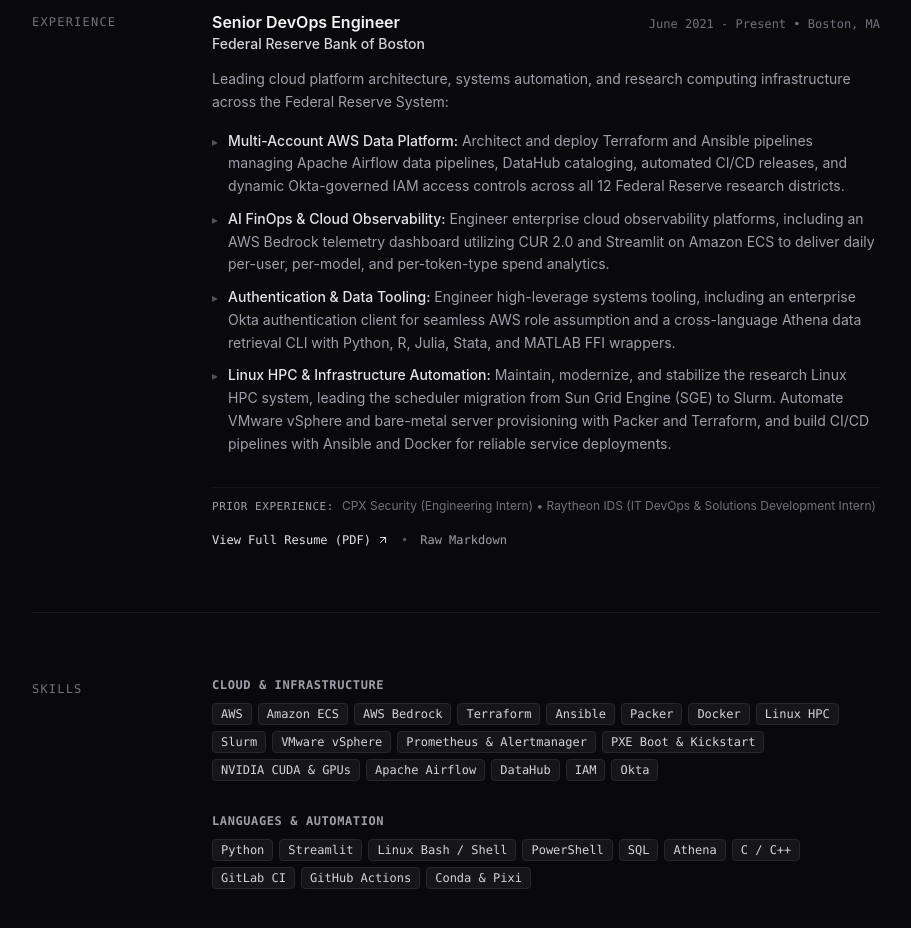
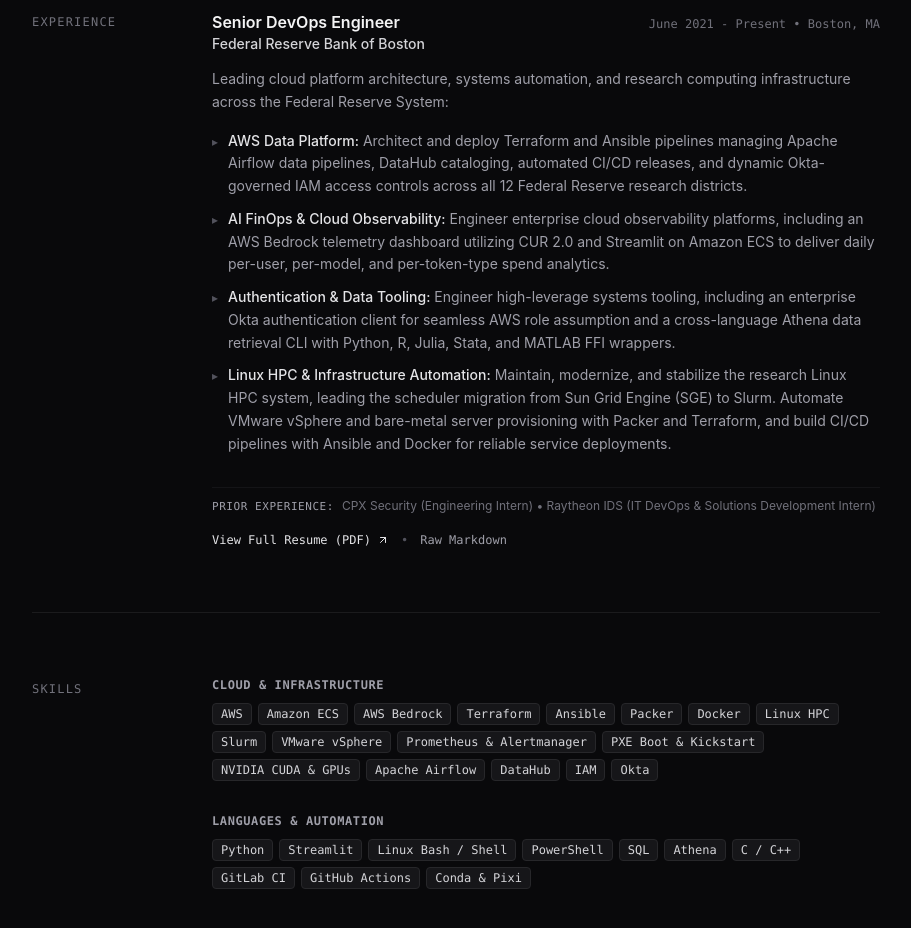
Before and after one commit to JNuss71/jnussbaum-dev, a React (Vite) app: page / in a window 1280 px wide. Shown: the part 1220-2148 px from the top of the page, without its empty margins (184-1095 px from the left). Built offline with nearby package versions, Linux system fonts and the light colour scheme.

Commit message:
Update project in Experience component

```diff
--- a/src/components/Experience.tsx
+++ b/src/components/Experience.tsx
@@ -34,7 +34,7 @@ export const Experience: React.FC = () => {
               <li className="flex items-start gap-2.5">
                 <span className="text-zinc-600 select-none mt-1 text-xs">▸</span>
                 <span>
-                  <strong className="text-zinc-200 font-medium">Multi-Account AWS Data Platform:</strong> Architect and deploy Terraform and Ansible pipelines managing Apache Airflow data pipelines, DataHub cataloging, automated CI/CD releases, and dynamic Okta-governed IAM access controls across all 12 Federal Reserve research districts.
+                  <strong className="text-zinc-200 font-medium">AWS Data Platform:</strong> Architect and deploy Terraform and Ansible pipelines managing Apache Airflow data pipelines, DataHub cataloging, automated CI/CD releases, and dynamic Okta-governed IAM access controls across all 12 Federal Reserve research districts.
                 </span>
               </li>
               <li className="flex items-start gap-2.5">
```
